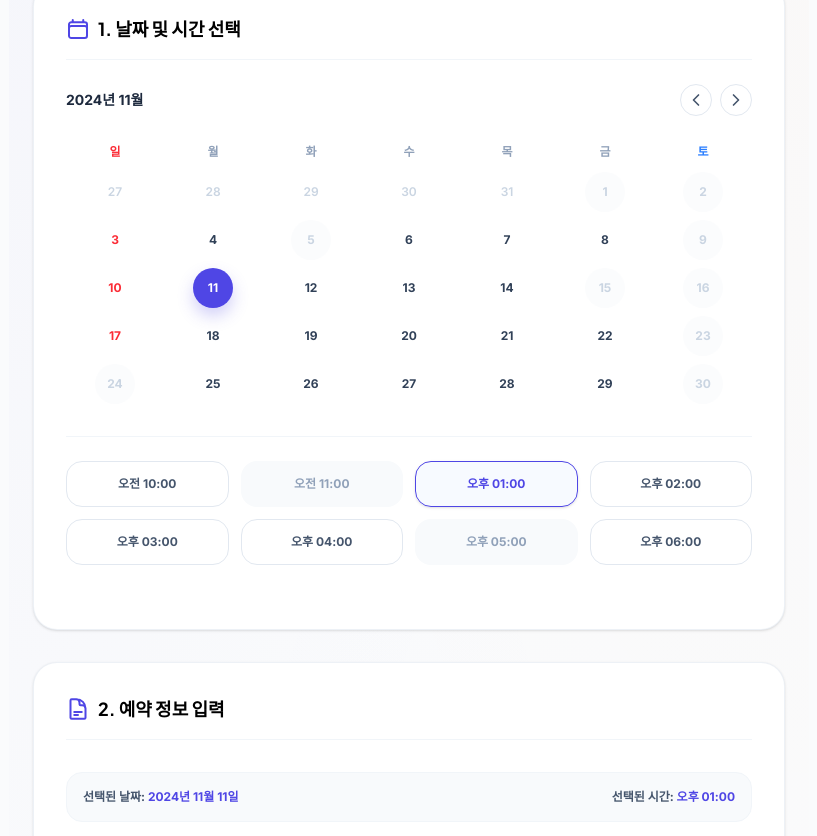
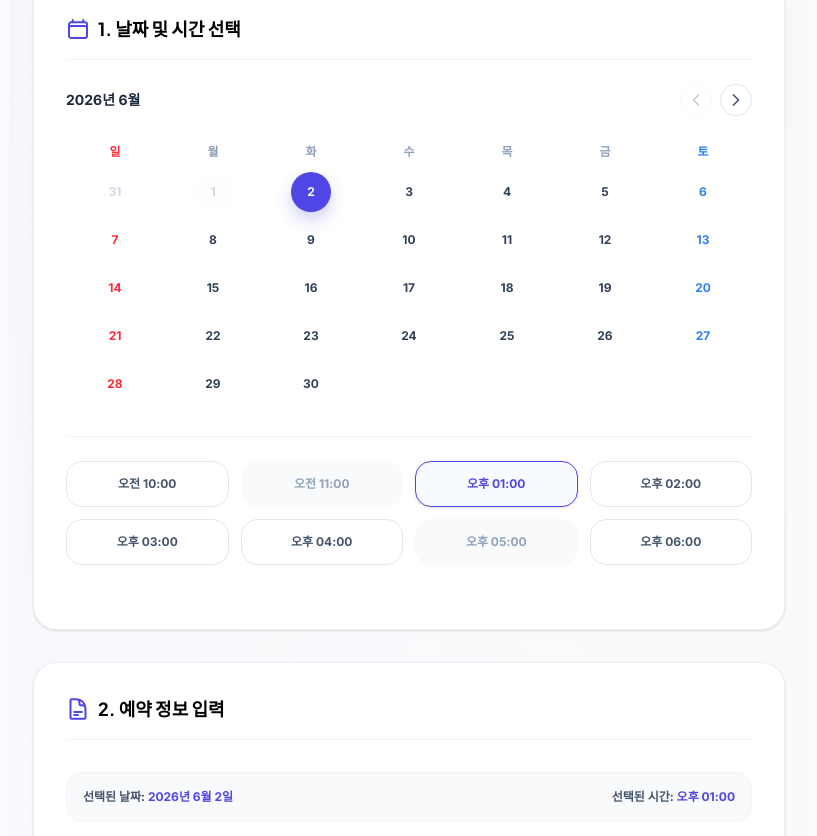
Before and after one commit to randomfosel2/academy-landing, a Next.js app: page /reservation in a window 1280 px wide. Shown: the part 284-1120 px from the top of the page, without its empty margins (231-1048 px from the left). Built offline with nearby package versions, Linux system fonts and the light colour scheme; a web font is replaced by a local one.

Commit message:
feat_dynamic_calendar_and_past_date_lock

```diff
--- a/app/reservation/page.tsx
+++ b/app/reservation/page.tsx
@@ -1,6 +1,6 @@
 "use client";
 
-import { useState, ChangeEvent, FormEvent } from "react";
+import { useState, useEffect, ChangeEvent, FormEvent } from "react";
 import Link from "next/link";
 import Icon from "../../components/Icon";
 
@@ -10,7 +10,9 @@ interface TimeSlot {
 }
 
 export default function Reservation() {
-  const [selectedDate, setSelectedDate] = useState<number>(11);
+  const [currentYear, setCurrentYear] = useState<number>(2026);
+  const [currentMonth, setCurrentMonth] = useState<number>(5); // 0-indexed (5 = June)
+  const [selectedDate, setSelectedDate] = useState<number>(2);
   const [selectedTime, setSelectedTime] = useState<string>("오후 01:00");
   const [studentLevel, setStudentLevel] = useState<"elem" | "middle" | "high">("elem");
   const [grade, setGrade] = useState<string>("1");
@@ -22,10 +24,38 @@ export default function Reservation() {
 
   const [isSuccessModalOpen, setIsSuccessModalOpen] = useState<boolean>(false);
 
-  // November 2024 Mock Calendar details
-  const startDayOffset = 5; // Nov 1st 2024 is Friday (0=Sun, 1=Mon, ..., 5=Fri)
-  const totalDays = 30;
-  const reservedDates = [1, 2, 5, 9, 15, 16, 23, 24, 30]; // Mock unavailable dates
+  useEffect(() => {
+    const today = new Date();
+    setCurrentYear(today.getFullYear());
+    setCurrentMonth(today.getMonth());
+    setSelectedDate(today.getDate());
+  }, []);
+
+  const handlePrevMonth = () => {
+    const today = new Date();
+    if (currentYear < today.getFullYear() || (currentYear === today.getFullYear() && currentMonth <= today.getMonth())) {
+      return;
+    }
+    if (currentMonth === 0) {
+      setCurrentYear(prev => prev - 1);
+      setCurrentMonth(11);
+    } else {
+      setCurrentMonth(prev => prev - 1);
+    }
+    setSelectedDate(1);
+  };
+
+  const handleNextMonth = () => {
+    if (currentMonth === 11) {
+      setCurrentYear(prev => prev + 1);
+      setCurrentMonth(0);
+    } else {
+      setCurrentMonth(prev => prev + 1);
+    }
+    setSelectedDate(1);
+  };
+
+  const reservedDates: number[] = []; // Mock unavailable dates
 
   const timeSlots: TimeSlot[] = [
     { time: "오전 10:00", isAvailable: true },
@@ -65,7 +95,7 @@ export default function Reservation() {
       schoolName: schoolName || "(기입 안 함)",
       studentName: studentName || "(기입 안 함)",
       notes: notes || "(기입 안 함)",
-      date: `2024년 11월 ${selectedDate}일`,
+      date: `${currentYear}년 ${currentMonth + 1}월 ${selectedDate}일`,
       time: selectedTime,
       status: "접수대기",
       createdAt: new Date().toISOString(),
@@ -93,7 +123,8 @@ export default function Reservation() {
     setSchoolName("");
     setStudentName("");
     setNotes("");
-    setSelectedDate(11);
+    const today = new Date();
+    setSelectedDate(today.getDate());
     setSelectedTime("오후 01:00");
     setStudentLevel("elem");
     setGrade("1");
@@ -102,32 +133,45 @@ export default function Reservation() {
   // Render calendar days
   const calendarCells = [];
 
-  // Previous month mock days (Oct 27 - 31)
-  const prevMonthDays = [27, 28, 29, 30, 31];
-  prevMonthDays.forEach((d) => {
+  const startDayOffset = new Date(currentYear, currentMonth, 1).getDay();
+  const monthTotalDays = new Date(currentYear, currentMonth + 1, 0).getDate();
+  const prevMonthTotalDays = new Date(currentYear, currentMonth, 0).getDate();
+
+  // Previous month fill days
+  for (let i = startDayOffset - 1; i >= 0; i--) {
+    const d = prevMonthTotalDays - i;
     calendarCells.push(
-      <div key={`prev-${d}`} className="p-3 text-center text-slate-300 text-xs font-semibold">
+      <div key={`prev-${d}`} className="p-3 text-center text-slate-300 text-xs font-semibold select-none">
         {d}
       </div>
     );
-  });
+  }
 
-  // Current month days (Nov 1 - 30)
-  for (let d = 1; d <= totalDays; d++) {
-    const isReserved = reservedDates.includes(d);
+  // Current month days
+  const today = new Date();
+  const todayYear = today.getFullYear();
+  const todayMonth = today.getMonth();
+  const todayDate = today.getDate();
+
+  for (let d = 1; d <= monthTotalDays; d++) {
+    const isPast =
+      currentYear < todayYear ||
+      (currentYear === todayYear && currentMonth < todayMonth) ||
+      (currentYear === todayYear && currentMonth === todayMonth && d < todayDate);
+
     const isSelected = selectedDate === d;
     const dayOfWeek = (startDayOffset + d - 1) % 7;
     let colorClass = "text-slate-700";
     if (dayOfWeek === 0) colorClass = "text-red-500"; // Sunday
     if (dayOfWeek === 6) colorClass = "text-blue-500"; // Saturday
 
-    if (isReserved) {
+    if (isPast) {
       calendarCells.push(
         <button
           key={`day-${d}`}
           type="button"
           disabled
-          className="w-10 h-10 mx-auto flex items-center justify-center rounded-full text-slate-300 bg-slate-50/50 cursor-not-allowed text-xs font-bold"
+          className="w-10 h-10 mx-auto flex items-center justify-center rounded-full text-slate-300 bg-slate-50/20 cursor-not-allowed text-xs font-bold"
         >
           {d}
         </button>
@@ -181,12 +225,21 @@ export default function Reservation() {
 
         <div className="mb-8">
           <div className="flex justify-between items-center mb-6">
-            <h3 className="font-bold text-sm text-slate-800">2024년 11월</h3>
+            <h3 className="font-bold text-sm text-slate-800">{currentYear}년 {currentMonth + 1}월</h3>
             <div className="flex gap-2">
-              <button type="button" className="w-8 h-8 flex items-center justify-center border border-slate-200 hover:bg-slate-50 rounded-full transition-colors text-slate-600">
+              <button
+                type="button"
+                onClick={handlePrevMonth}
+                disabled={currentYear < today.getFullYear() || (currentYear === today.getFullYear() && currentMonth <= today.getMonth())}
+                className="w-8 h-8 flex items-center justify-center border border-slate-200 hover:bg-slate-50 disabled:opacity-30 disabled:cursor-not-allowed rounded-full transition-colors text-slate-600"
+              >
                 <Icon name="chevron_left" className="w-4 h-4" />
               </button>
-              <button type="button" className="w-8 h-8 flex items-center justify-center border border-slate-200 hover:bg-slate-50 rounded-full transition-colors text-slate-600">
+              <button
+                type="button"
+                onClick={handleNextMonth}
+                className="w-8 h-8 flex items-center justify-center border border-slate-200 hover:bg-slate-50 rounded-full transition-colors text-slate-600"
+              >
                 <Icon name="chevron_right" className="w-4 h-4" />
               </button>
             </div>
@@ -251,7 +304,7 @@ export default function Reservation() {
         <form onSubmit={handleSubmit} className="flex flex-col gap-6">
           {/* Selected Info Summary Tag */}
           <div className="p-4 bg-slate-50 rounded-2xl border border-slate-100 flex flex-wrap gap-4 text-xs font-bold text-slate-600 justify-between">
-            <div>선택된 날짜: <span className="text-secondary font-extrabold">2024년 11월 {selectedDate}일</span></div>
+            <div>선택된 날짜: <span className="text-secondary font-extrabold">{currentYear}년 {currentMonth + 1}월 {selectedDate}일</span></div>
             <div>선택된 시간: <span className="text-secondary font-extrabold">{selectedTime}</span></div>
           </div>
 
```
